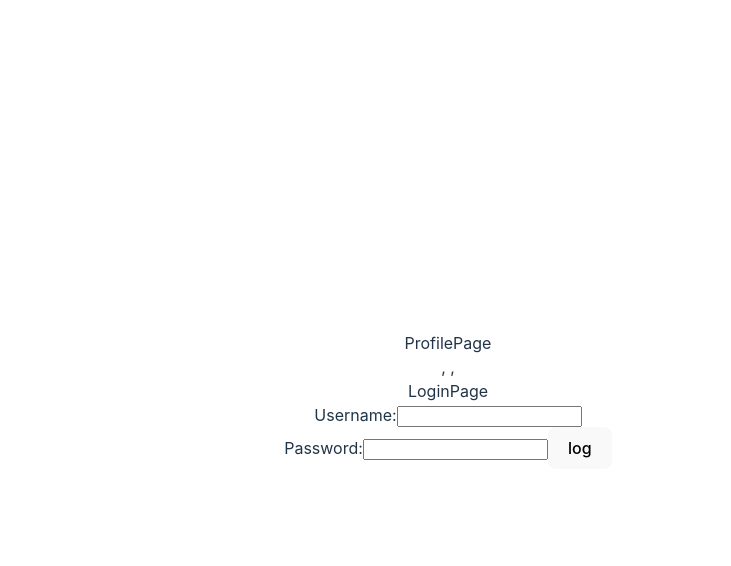
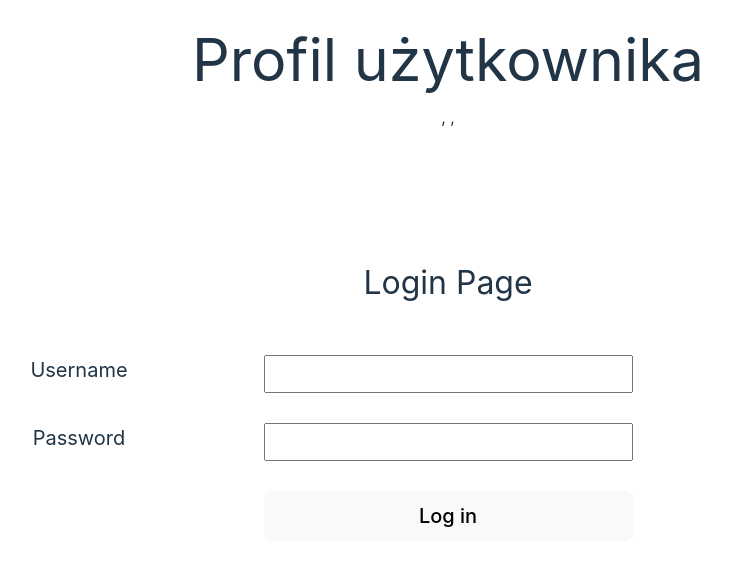
Before and after one commit to Guccio163/Bitehack, a React (Vite) app in the folder frontend/: page /profile in a window 1280 px wide. Shown: the top 566 px of the page, without its empty margins (192-923 px from the left). Built offline with nearby package versions, Linux system fonts and the light colour scheme.

Commit message:
User panel styling

```diff
--- a/frontend/src/pages/LoginPage.tsx
+++ b/frontend/src/pages/LoginPage.tsx
@@ -25,25 +25,22 @@ export default function LoginPage() {
 
   return (
     <>
-      <div>LoginPage</div>
-      <label>
-        Username:
-        <input
+      <div style={{padding:"0 0 3rem 0", fontSize:"32px"}}>Login Page</div>
+      <div style={{display:"grid", gridTemplateColumns:"repeat(3, 1fr)", gridRowGap:"1.5em", fontSize:"20px"}}>
+        <label style={{gridColumn:"1", gridRow:"1"}}>Username</label>
+        <input style={{gridColumn:"2", gridRow:"1", fontSize:"1.4em"}}
           type="text"
           value={loginUsername}
           onChange={(e) => setLoginUsername(e.target.value)}
         />
-      </label>
-      <br />
-      <label>
-        Password:
-        <input
+        <label style={{gridColumn:"1", gridRow:"2"}}>Password</label>
+        <input style={{gridColumn:"2", gridRow:"2", fontSize:"1.4em"}}
           type="password"
           value={loginPassword}
           onChange={(e) => setLoginPassword(e.target.value)}
         />
-      </label>
-      <button onClick={logToServer}>log</button>
+        <button style={{gridColumn:"2", gridRow:"3"}} onClick={logToServer}>Log in</button>
+      </div>
     </>
   );
 }
--- a/frontend/src/pages/ProfilePage.tsx
+++ b/frontend/src/pages/ProfilePage.tsx
@@ -6,10 +6,20 @@ export default function ProfilePage() {
   const { username, firstName, lastName } = useContext(userDataContext);
   return (
     <>
-      <div>ProfilePage</div>
-      <label>
-        {username}, {firstName}, {lastName}
-      </label>
+      <div style={{
+        width:"100vw",
+        height:"10vh",
+        position:"absolute",
+        left: "0", top:"0",
+        display:"flex",
+        flexDirection:"column",
+        padding:"1em 0 0 0"
+      }}>
+        <div style={{fontSize:"3.7rem"}}>Profil użytkownika</div>
+        <label>
+          {username}, {firstName}, {lastName}
+        </label>
+      </div>
       <LoginPage></LoginPage>
     </>
   );
```
